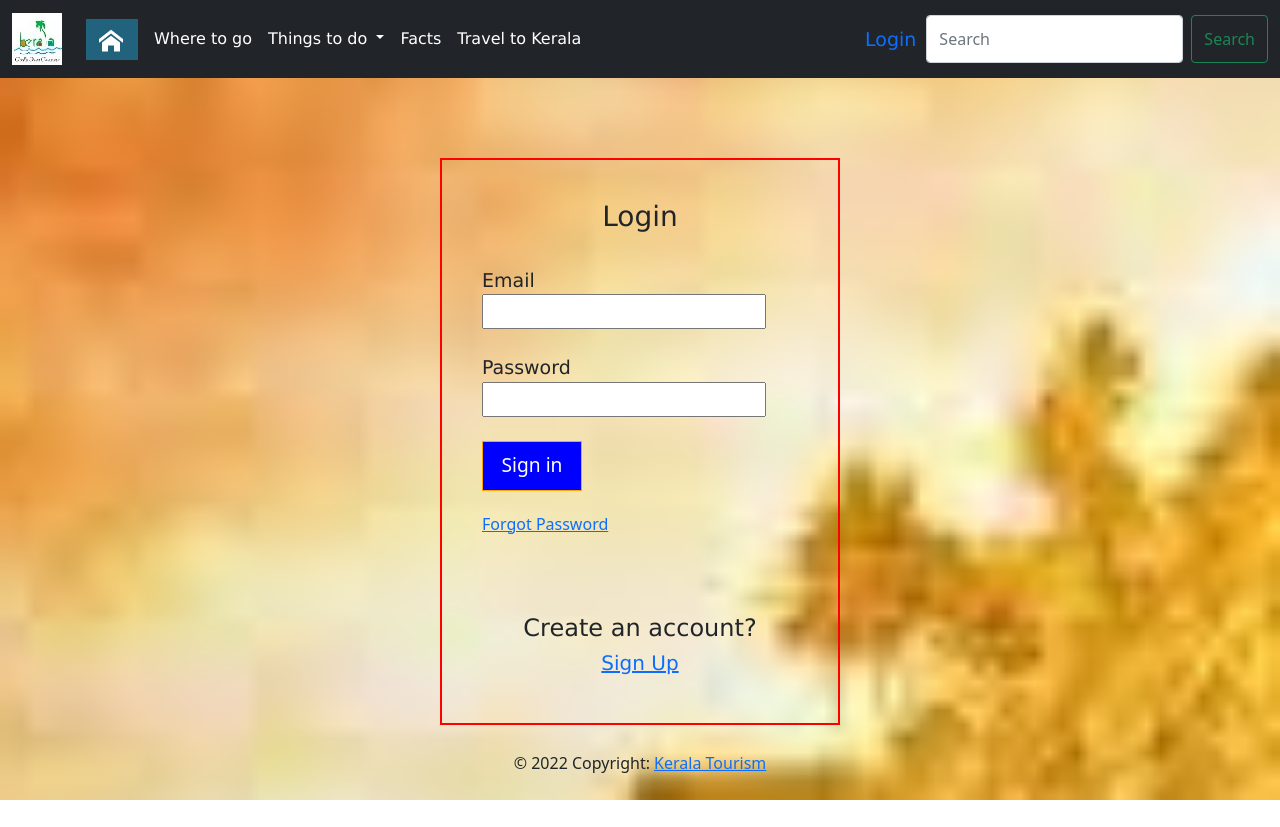
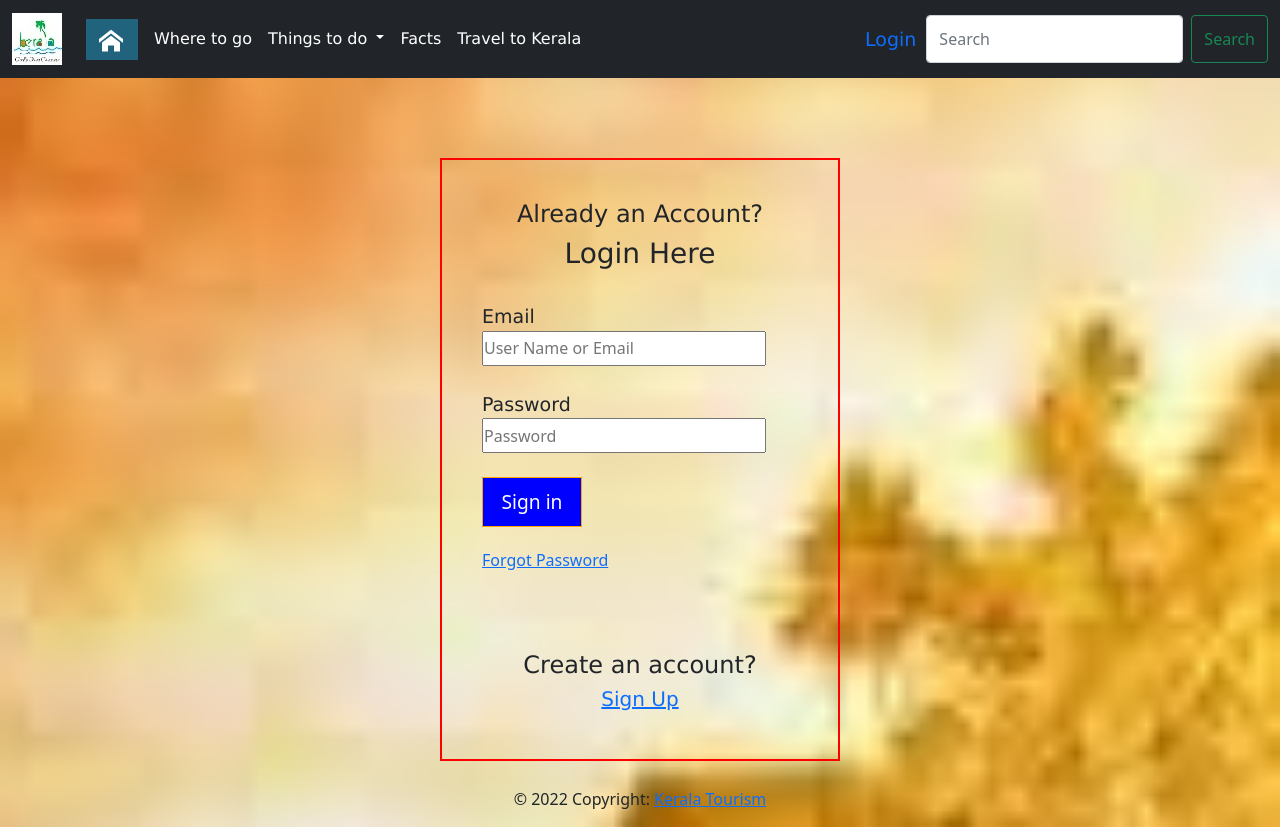
Before and after one commit to anilraj86/Tourism, a plain HTML site: page login.html in a window 1280 px wide. Before the commit the page ends 800 px from the top, so only its background shows below. Drawn offline with Linux system fonts and the light colour scheme.

Commit message:
recent changes

```diff
--- a/css/style.css
+++ b/css/style.css
@@ -5,7 +5,7 @@
 
 .caro-div{
    margin: auto;
-   margin-top: 20px;
+   margin-top: 8px;
    text-align: center;
    border: 1px solid black;
 
@@ -41,7 +41,7 @@ display: block;
 
 }
 .back-img{
-    background-image: url("/images/bck.png");
+    background-image: url("../images/bck.png");
     background-size: cover;
 }
 footer{
--- a/login.html
+++ b/login.html
@@ -67,14 +67,14 @@
     <!-- Login -->
 
     <div class="login-ctrl">
-
-    <h3 id="font-stl"> Login</h3> <br>
+    <h4 id="font-stl">Already an Account?</h4>
+    <h3 id="font-stl"> Login Here</h3> <br>
     <label id="lbl-styl">Email</label><br>
-    <input type="text" id="txt-styl"> <br> <br>
+    <input type="text" id="txt-styl" placeholder="User Name or Email"> <br> <br>
     <label id="lbl-styl">Password</label><br>
-    <input type="password" id="txt-styl"><br><br>
+    <input type="password" id="txt-styl" placeholder="Password"><br><br>
     <input id="btn-stl" type="button" name="signin" value="Sign in"> <br> <br>
-    <a href="signup.html"><h6> Forgot Password</h6></a> <br> <br><br>
+    <a href="#"><h6> Forgot Password</h6></a> <br> <br><br>
 
     <h4 id="font-stl">Create an account?</h4>
     <a href="signup.html"> <h5 id="font-stl"> Sign Up </h5></a>
```
Also changed, not shown: destination.html (+1 -1 lines), index.html (+1 -1 lines).
